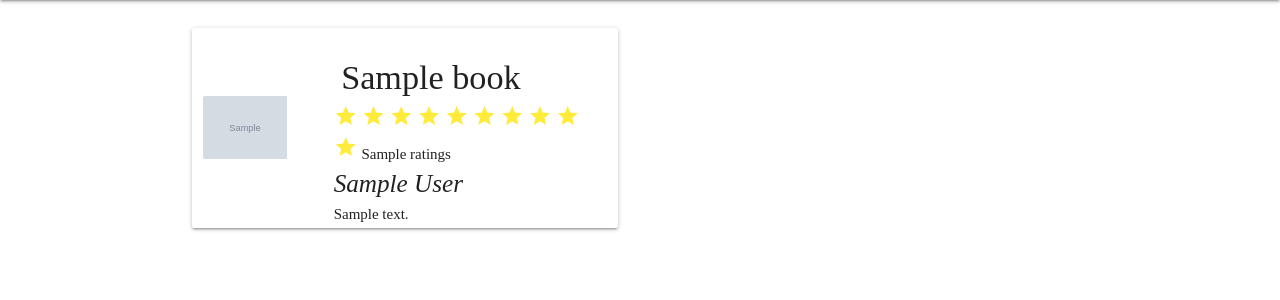
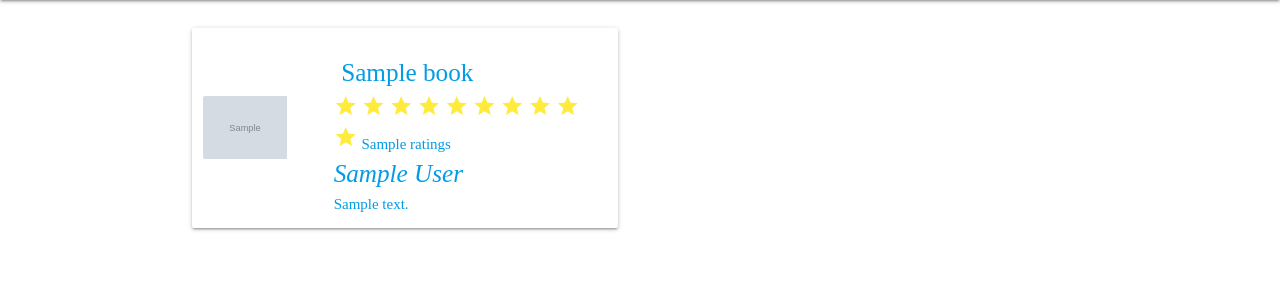
Before and after one commit to ChronoLogic12/bookmarks, a Flask app: page / in a window 1280 px wide. Shown: the part 64-364 px from the top of the page. Run offline with Flask 2, Linux system fonts and the light colour scheme; grey boxes marked "Sample" are stand-in pictures; a database or web service that is not in the repository returns one stand-in record (values such as "Sample title"); some libraries are stand-ins or nearby versions; some web fonts are replaced.

Commit message:
Feat: Add links from summary cards for each book to the clicked books full details page

```diff
--- a/templates/home.html
+++ b/templates/home.html
@@ -5,6 +5,7 @@
 
 {% for book in books %}
 
+<a href="{{ url_for("get_book_by_id", book_id=book._id)}}">
     <div class="col s12 l6">
         <div class="card horizontal hoverable row">
             <div class=" col s3 card-image valign-wrapper">
@@ -12,7 +13,7 @@
             </div>
             <div class="card-stacked col s9">
                 <div class="card-content">
-                <h4>{{ book.title }}</h4>
+                    <h4 class="flow-text">{{ book.title }}</h4>
                     <div>
                         {% for i in range(0, book.ratings) %}
                         <span><i class="material-icons yellow-text">star</i></span>
@@ -25,6 +26,7 @@
             </div>
         </div>
     </div>
+</a>
 {% endfor %}
 
 {% endif %}
```
Lines whose indentation alone changed are shown as unchanged.
